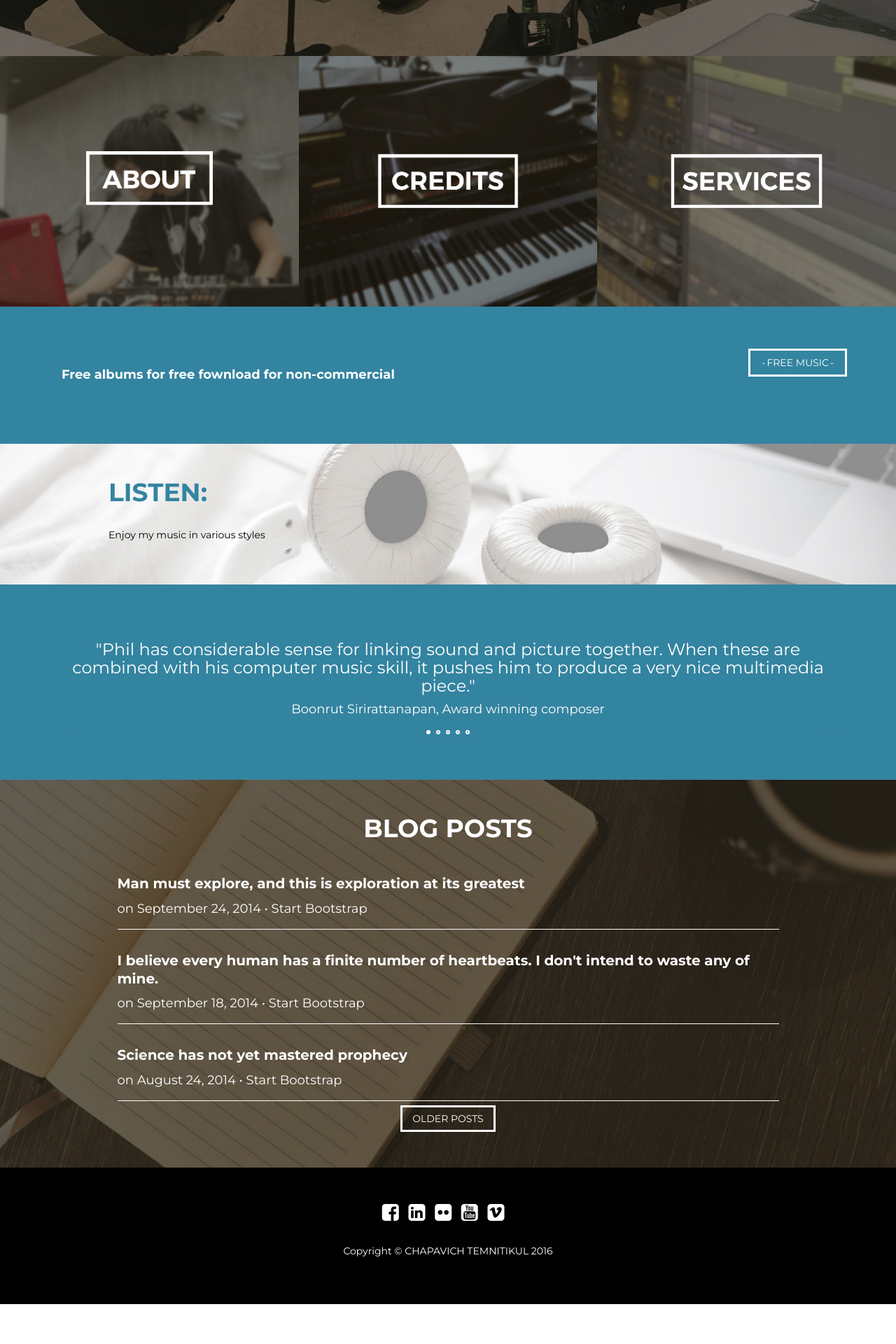
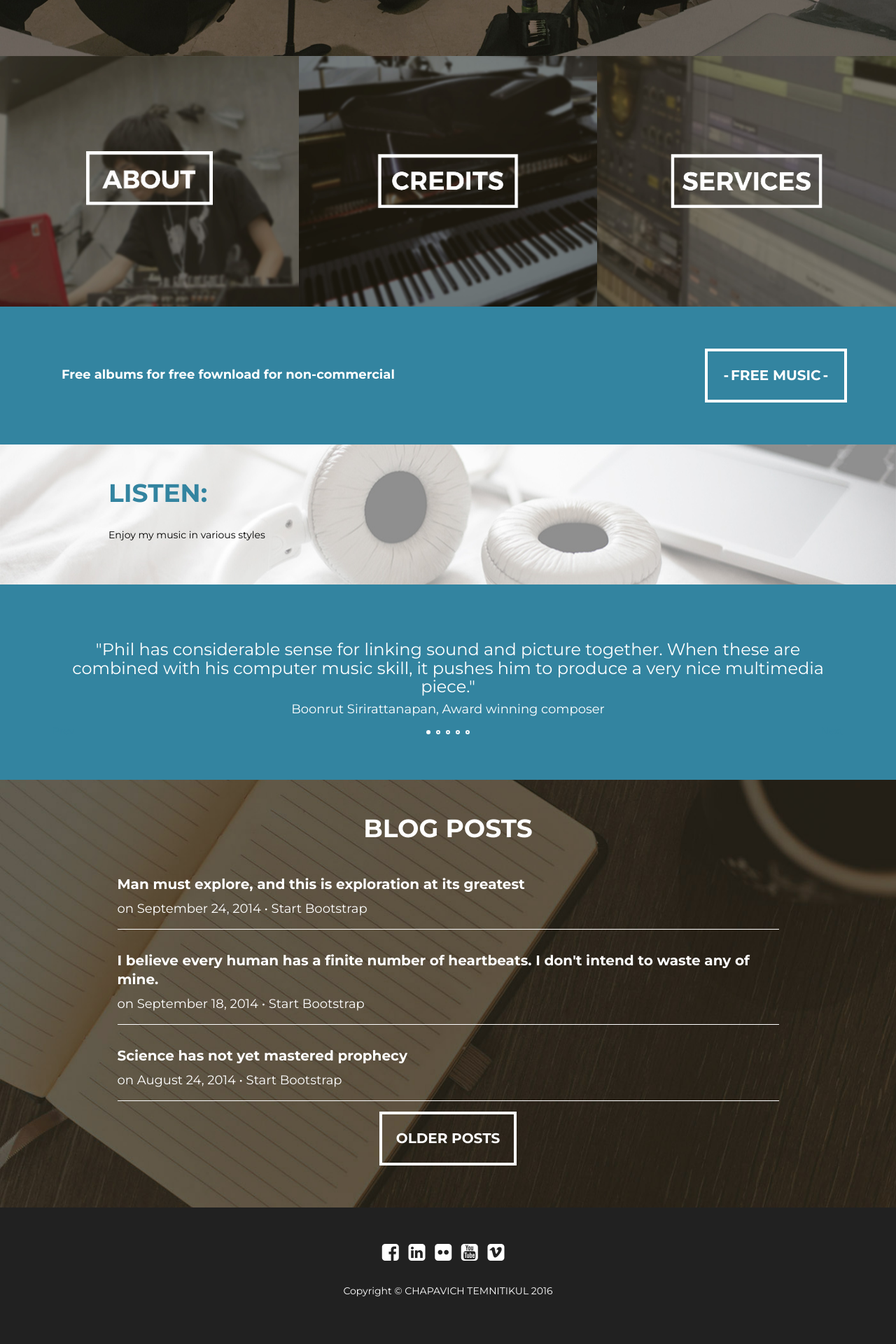
Before and after one commit to phil-wc/phil-wc.github.io, a Jekyll site: the page built from index.html, in a window 1280 px wide. Shown: the part 662-2582 px from the top of the page at 70% size. Built offline with Jekyll 4.4.1, drawn with Linux system fonts in a browser that asks for light colours; nearby versions of some CDN libraries; the list of posts is cut into pages by our own code; before the commit the page ends 2525 px from its top, so only the background shows below that.

Commit message:
stylesheet for homepage. final.

```diff
--- a/assets/css/main.css
+++ b/assets/css/main.css
@@ -186,20 +186,18 @@ blockquote {
   color: white; }
 
 .button-solid {
-  border: 3px solid #fff;
-  padding: 0.5em 1em;
-  color: #fff; }
-  .button-solid:hover, .button-solid:focus {
-    text-decoration: none;
-    color: #fff; }
+  border: 4px solid #fff;
+  font-size: 20px;
+  font-weight: 700;
+  color: #fff;
+  padding: 1em;
+  display: inline-block;
+  text-decoration: none; }
 
-.button-solid-gray-dark {
-  border: 3px solid #404040;
-  padding: 0.5em 1em;
-  color: #404040; }
-  .button-solid-gray-dark:hover, .button-solid-gray-dark:focus {
-    text-decoration: none;
-    color: #404040; }
+.button-solid:hover, .button-solid:focus {
+  color: #cdcdcd;
+  border-color: #cdcdcd;
+  text-decoration: none; }
 
 .intro-header, .home-header {
   -webkit-background-size: cover;
@@ -253,9 +251,11 @@ blockquote {
 
 footer {
   padding: 50px 0 65px;
-  background-color: #000000; }
+  background-color: #212121; }
   footer .social a {
     color: #ffffff; }
+    footer .social a:hover, footer .social a:focus {
+      color: #3483a0; }
   footer .copyright {
     color: #ffffff;
     text-align: center;
@@ -401,10 +401,7 @@ footer {
   padding: 60px 0;
   color: #fff; }
   .home .music h4, .home .music .description {
-    padding: 1em;
-    text-align: center; }
-  .home .music .description {
-    text-align: left; }
+    padding: 1em; }
 .home .testimonial .testimonial-text .unslider {
   padding: 30px;
   color: #fff; }
```
